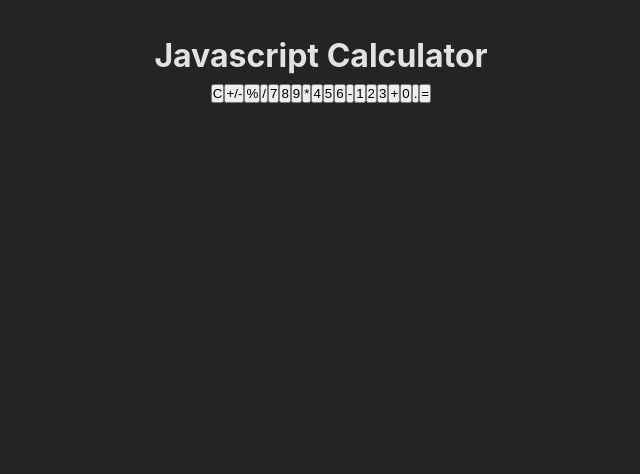
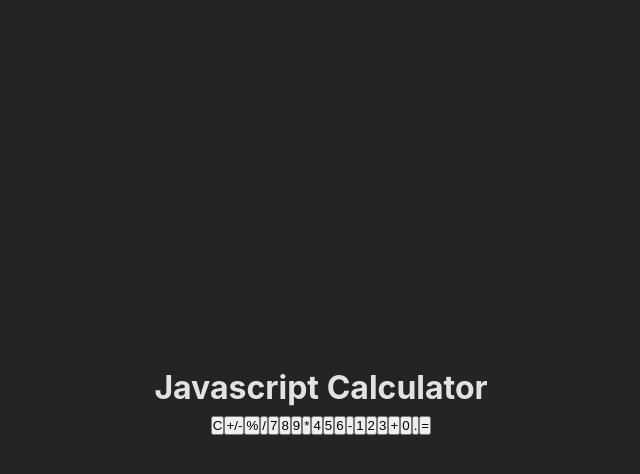
Before and after one commit to mihosri/JS-Calculator, a React (Vite) app in the folder js-calculator/: page / in a window 1280 px wide. Shown: the top 474 px of the page, without its empty margins (319-959 px from the left). Built offline with nearby package versions, Linux system fonts and the light colour scheme.

Commit message:
color variables and container styling defined

```diff
--- a/js-calculator/src/App.css
+++ b/js-calculator/src/App.css
@@ -1,6 +1,15 @@
-#root {
-  max-width: 1280px;
-  margin: 0 auto;
-  padding: 2rem;
-  text-align: center;
+:root{
+  --white: white;
+  --light-grey: #f0f0f0;
+  --dark-grey: #6c6c6c;
+  --black: #1e1e1e;
+  --yellow: #f99c14;
 }
+
+.container{
+  display: flex;
+  flex-direction: column;
+  justify-content: center;
+  align-items: center;
+  height: 100vh;
+}
--- a/js-calculator/src/App.tsx
+++ b/js-calculator/src/App.tsx
@@ -1,4 +1,5 @@
-import { useState } from 'react'
+import { useState } from 'react';
+
 import './App.css'
 
 function App() {
```
